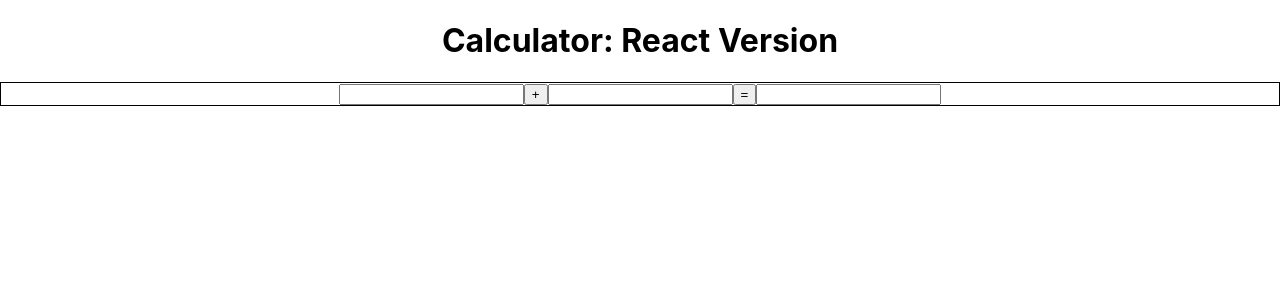
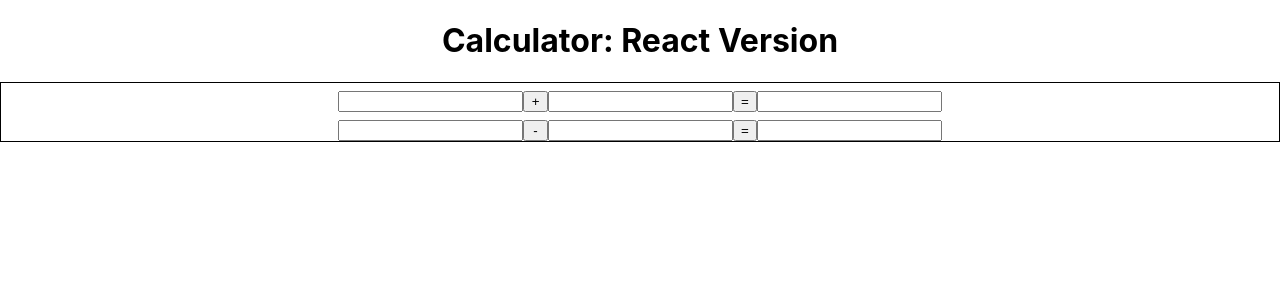
Before and after one commit to momopeachyh/MARS-feb-2022, a React (Create React App) app in the folder react-calculator/: page / in a window 1280 px wide. Shown: the top 300 px of the page. Built offline with nearby package versions, Linux system fonts and the light colour scheme.

Commit message:
Added subtraction functionality and updated styling

```diff
--- a/react-calculator/src/Addition.js
+++ b/react-calculator/src/Addition.js
@@ -1,11 +1,10 @@
 import React from "react";
+import "./Operator.css";
 
 class Addition extends React.Component {
   constructor() {
     super();
     this.state = {
-      // num1: "",
-      // num2: "",
       sum: "",
     };
   }
@@ -13,17 +12,17 @@ class Addition extends React.Component {
     return (
       <div className="Addition">
         <form>
-          <input type="number" id="add1" onChange={this.getNumbers}></input>
-          <button>+</button>
-          <input type="number" id="add2" onChange={this.getNumbers}></input>
-          <input type="submit" value="=" onClick={this.sayHi}></input>
+          <input type="number" id="add1" onChange={this.calcSum}></input>
+          <button className="operator">+</button>
+          <input type="number" id="add2" onChange={this.calcSum}></input>
+          <input type="submit" value="="></input>
           <input type="text" value={this.state.sum}></input>
         </form>
       </div>
     );
   }
 
-  getNumbers = () => {
+  calcSum = () => {
     let add1 = document.getElementById("add1").value;
     let add2 = document.getElementById("add2").value;
     let sum = Number(add1) + Number(add2);
--- a/react-calculator/src/CalcContainer.js
+++ b/react-calculator/src/CalcContainer.js
@@ -1,12 +1,14 @@
 import React from "react";
 import "./CalcContainer.css";
 import Addition from "./Addition.js";
+import Subtraction from "./Subtraction.js";
 
 class CalcContainer extends React.Component {
   render() {
     return (
       <div className="CalcContainer">
         <Addition />
+        <Subtraction />
       </div>
     );
   }
--- /dev/null
+++ b/react-calculator/src/Operator.css
@@ -0,0 +1,7 @@
+form {
+  font-size: 1.5em;
+}
+
+button {
+  width: 25px;
+}
--- /dev/null
+++ b/react-calculator/src/Subtraction.js
@@ -0,0 +1,41 @@
+import React from "react";
+import "./Operator.css";
+
+class Subtraction extends React.Component {
+  constructor() {
+    super();
+    this.state = {
+      difference: "",
+    };
+  }
+  render() {
+    return (
+      <div className="Subtraction">
+        <form>
+          <input
+            type="number"
+            id="subtract1"
+            onChange={this.calcDifference}
+          ></input>
+          <button className="operator">-</button>
+          <input
+            type="number"
+            id="subtract2"
+            onChange={this.calcDifference}
+          ></input>
+          <input type="submit" value="="></input>
+          <input type="text" value={this.state.difference}></input>
+        </form>
+      </div>
+    );
+  }
+
+  calcDifference = () => {
+    let subtract1 = document.getElementById("subtract1").value;
+    let subtract2 = document.getElementById("subtract2").value;
+    let difference = Number(subtract1) - Number(subtract2);
+    this.setState({ difference: difference });
+  };
+}
+
+export default Subtraction;
```
